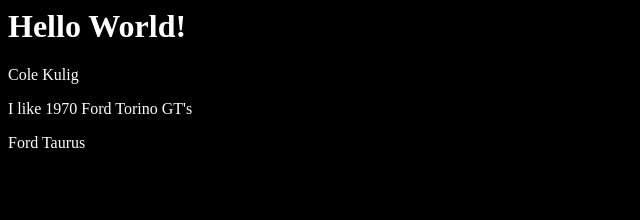
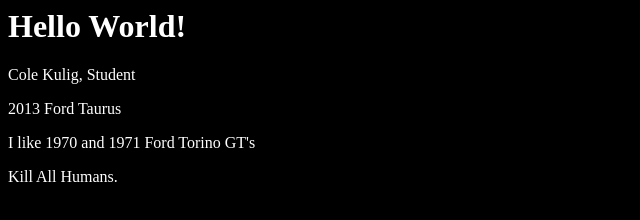
Before and after one commit to ckulig4/git-inclass, a plain HTML site: page index.html in a window 1280 px wide. Shown: the whole page, without its empty margins (0-640 px from the left). Drawn offline with Linux system fonts and the light colour scheme.

Commit message:
Add paragraph descriptions

```diff
--- a/index.html
+++ b/index.html
@@ -12,13 +12,18 @@
       Hello World!
     </h1>
     <p>
-      Cole Kulig
+      Cole Kulig, Student
     </p>
     <p>
-      I like 1970 Ford Torino GT's
+      2013 Ford Taurus
     </p>
     <p>
-      Ford Taurus
+      I like 1970 and 1971 Ford Torino GT's
     </p>
+    <footer>
+      <p>
+        Kill All Humans.
+      </p>
+    </footer>
   </body>
 </html>
```
